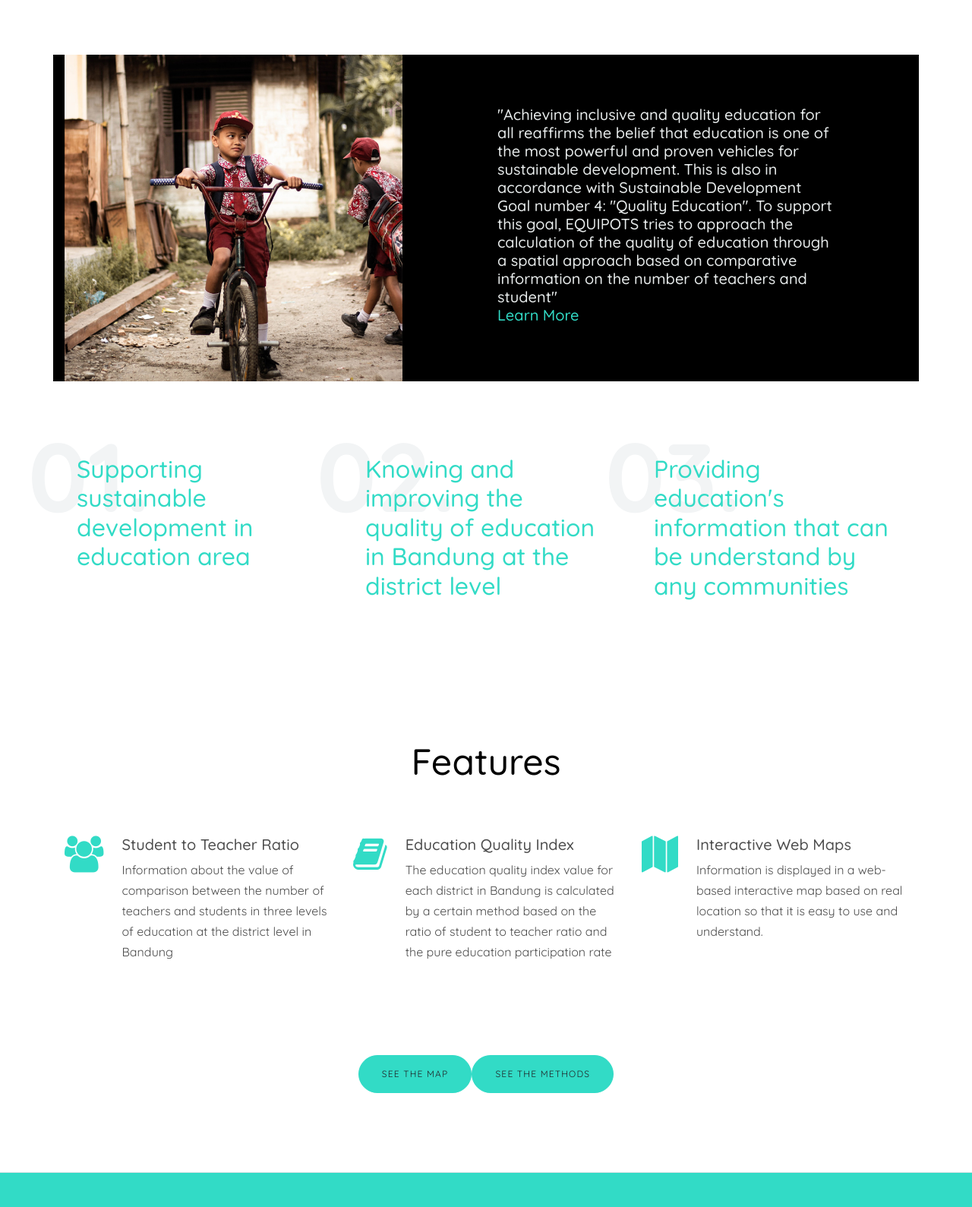
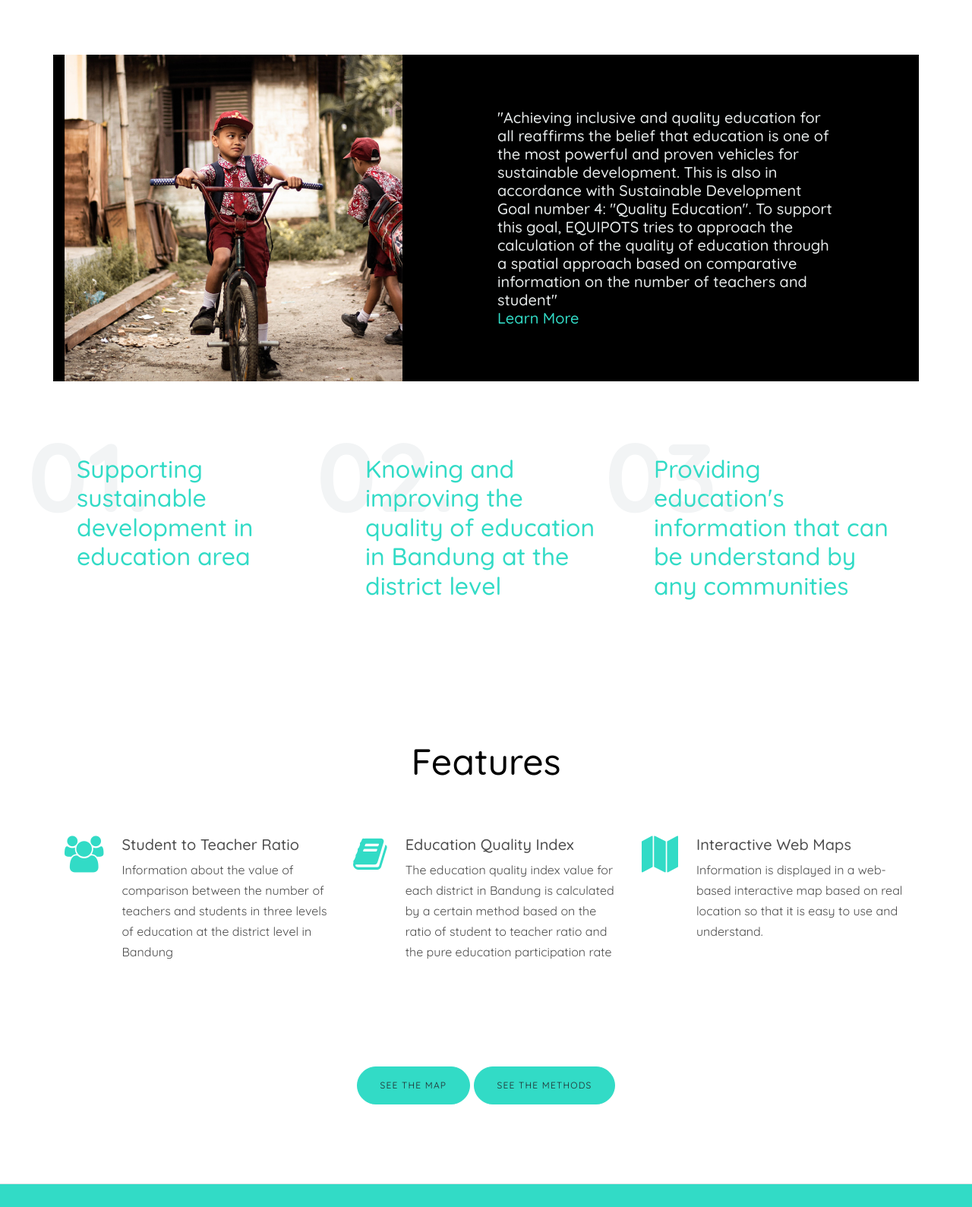
Before and after one commit to faisalanshory/bdgedu, a plain HTML site: page index.html in a window 1280 px wide. Shown: the part 1560-3149 px from the top of the page at 76% size. Drawn offline with Linux system fonts and the light colour scheme; files whose address does not match are found by name.

Commit message:
Update index.html

```diff
--- a/index.html
+++ b/index.html
@@ -149,9 +149,9 @@
               </div>
               <div class="col-lg-1"></div>
               <div class="col-lg-5" class="d-flex align-items-center">
-                <h5 style="color: #e8ecec;" ><span>"Achieving inclusive and quality education for all reaffirms the belief that education is one of the most powerful and proven vehicles for sustainable development. This is also in accordance with Sustainable Development Goal number 4: "Quality Education". To support this goal, EQUIPOTS tries to approach the calculation of the quality of education through a spatial approach based on comparative information on the number of teachers and student"
+                <h5 style="color: #e8ecec; margin-top: 4%; margin-bottom: 4%" ><span>"Achieving inclusive and quality education for all reaffirms the belief that education is one of the most powerful and proven vehicles for sustainable development. This is also in accordance with Sustainable Development Goal number 4: "Quality Education". To support this goal, EQUIPOTS tries to approach the calculation of the quality of education through a spatial approach based on comparative information on the number of teachers and student"
                 </span><br> <a href="background.html">Learn More</a>
-                </h3>
+                </h5>
 
               </div>
             </div>
@@ -238,8 +238,7 @@
         </div>
         <div class="row justify-content-center mb-4">
           <div class="col-md-8 text-center">
-            <div><a  href="map.html" class="btn btn-primary btn-md">See the Map</a><a href="methods.html" class="btn btn-primary btn-md">See the Methods</a>
-                </div>
+<div><a  href="map.html" class="btn btn-primary btn-md" style="margin-top:2%">See the Map</a> <a  href="methods.html" class="btn btn-primary btn-md" style="margin-top:2%">See the Methods</a></div>
 
           </div>
         </div>
```
